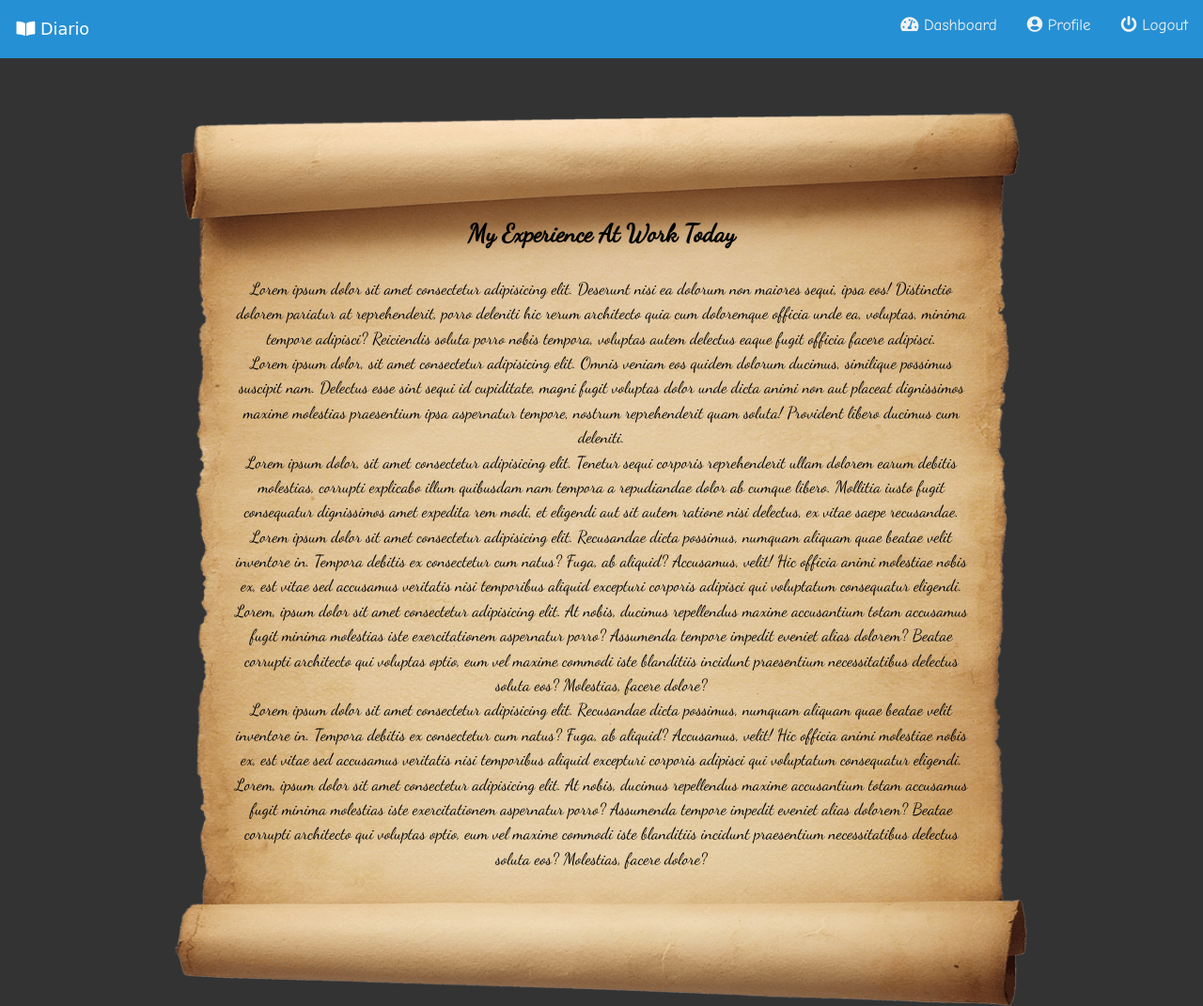
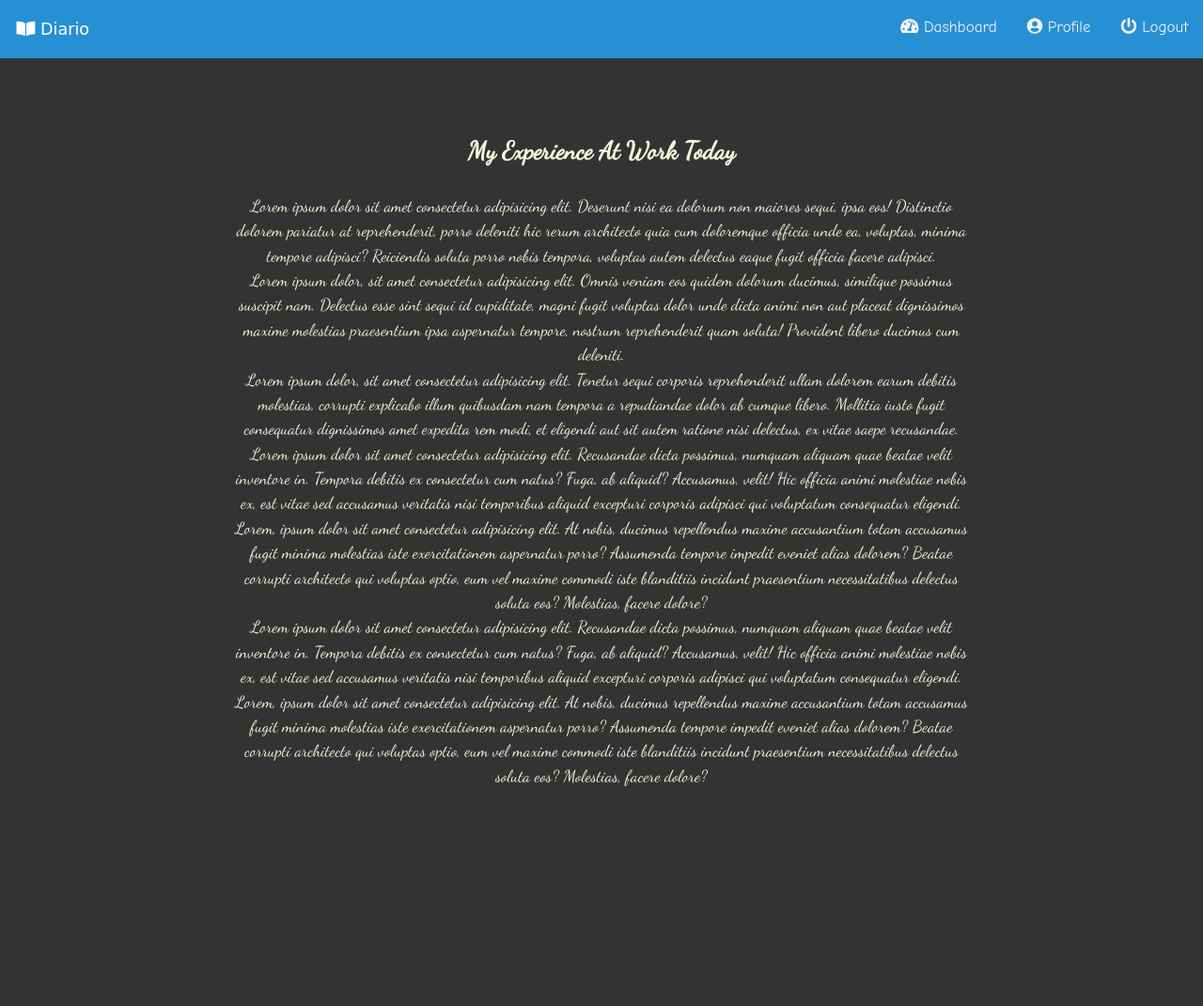
Before and after one commit to samdiano/Diario, a website: page UI/view-entry.html in a window 1280 px wide. Shown: the whole page at 94% size. Drawn offline with Linux system fonts and the light colour scheme.

Commit message:
[Chore #159261821] Fix Navbar links on hover

```diff
--- a/UI/assets/css/style.css
+++ b/UI/assets/css/style.css
@@ -24,14 +24,13 @@ body {
     display: block;
     color: #f2f2f2;
     text-align: center;
-    padding: 14px 16px;
+    padding: 16px 16px;
     text-decoration: none;
     font-size: 17px;
 }
 
 /* Change the color of links on hover */
 .topnav a:hover {
-    background-color: #ddd;
     color: black;
 }
 
@@ -315,20 +314,17 @@ a {
     .image {
         margin-left: 10%;
         margin-right: 10%;
-        padding: 5em 5em 10em 5em;
-
-        background: url("../img/sheet.png") no-repeat;
+        padding:0 5em 10em 5em;
         overflow: auto;
         height: auto;
-        background-size: 100% 100%;
     }
     .image h1, h2, h3 {
-        color: black;
+        color: beige;
         padding-top: 2em;
     }
     .image p {
         padding: 0;
-        color: #000;
+        color: beige;
     }
     .profile-form {
         width: 60%;
@@ -346,12 +342,12 @@ a {
     }
     .topnav.responsive {position: relative;}
     .topnav.responsive a.icon {
-        position: fixed;
+        position: absolute;
         right: 0;
         top: 0;
     }
     .topnav.responsive a {
-        float: none;
+        float: left;
         display: block;
         text-align: left;
         position: relative;
```
